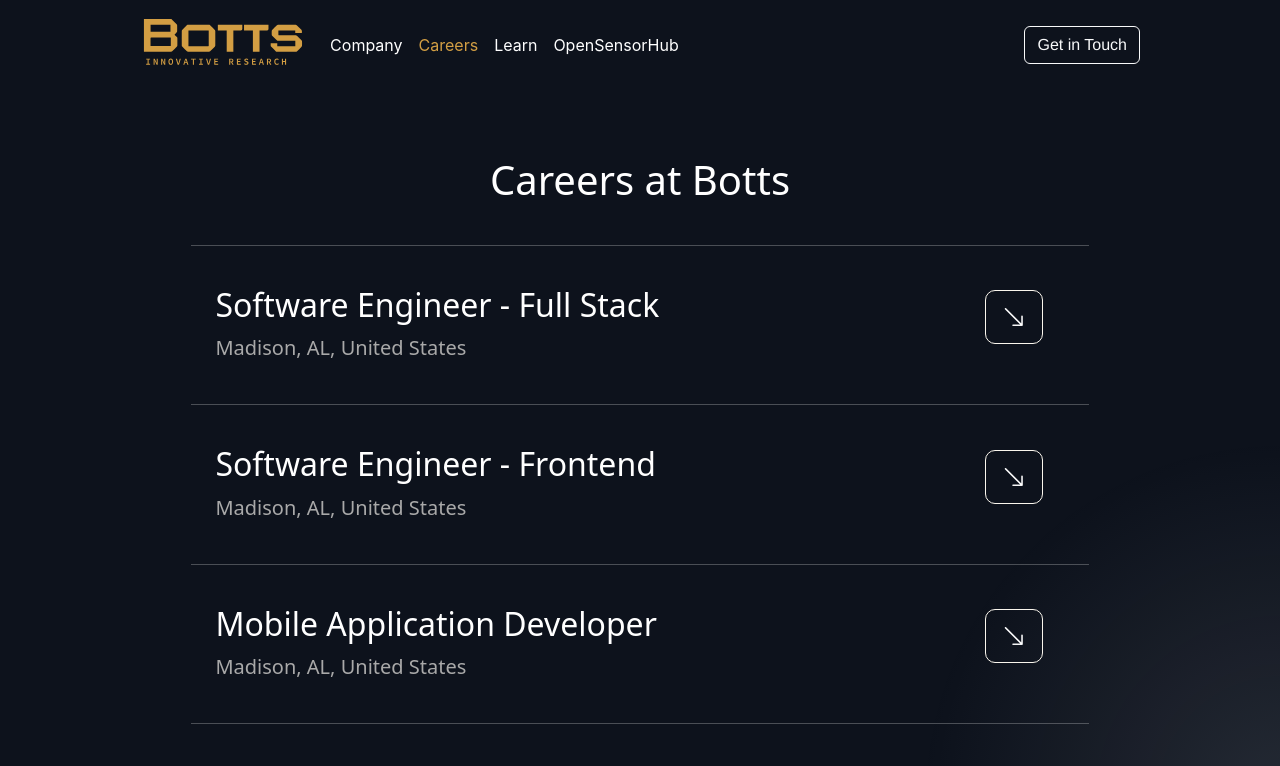
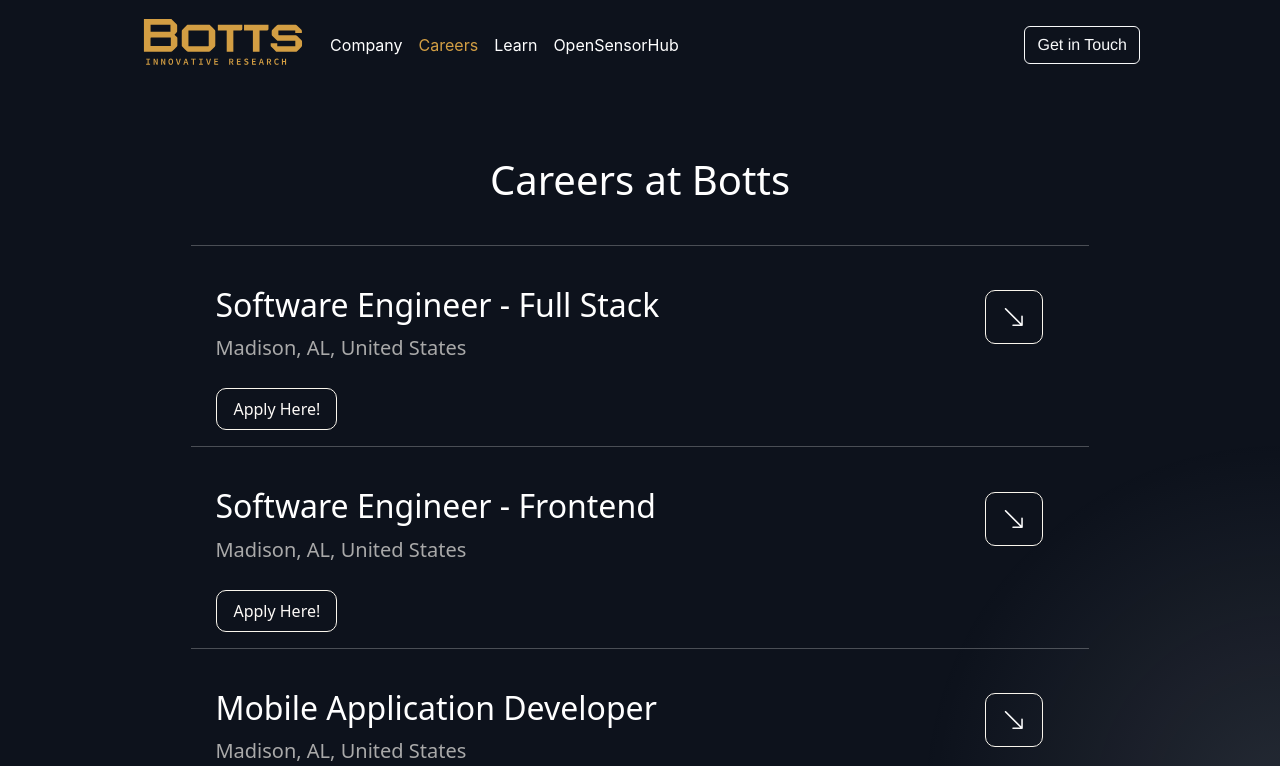
Before and after one commit to kalynstricklin/botts-site, a Vue app: page /jobs in a window 1280 px wide. Shown: the top 766 px of the page. Built offline with nearby package versions, Linux system fonts and the light colour scheme; a web font is replaced by a local one.

Commit message:
updated button to job tittles

```diff
--- a/src/components/careers/JobTitles.vue
+++ b/src/components/careers/JobTitles.vue
@@ -19,9 +19,9 @@
   {
     position: "Mobile Application Developer",
     type: "Full Time",
-    description: "We already have OSH integration with all sensors on the Android platform, or those accessible through Bluetooth, LTE, USB. IPC, etc.  Similar skills on iPhone platform, including iPhone LiDAR are of interest.  Deploying OSH on Android and iPhone with CesiumNative, CesiumJS WebKit, or other approaches will be of interest.",
+    preferredQual: "We already have OSH integration with all sensors on the Android platform, or those accessible through Bluetooth, LTE, USB. IPC, etc.  Similar skills on iPhone platform, including iPhone LiDAR are of interest.  Deploying OSH on Android and iPhone with CesiumNative, CesiumJS WebKit, or other approaches will be of interest.",
     required: "Working knowledge of Cordova, ReactNative, Flutter, NativeScript, etc. are essential.",
-    preferredQual: ""
+    description: ""
   },
   {
     position: "Sensor Integration Engineer" ,
@@ -99,8 +99,17 @@
                   </div>
 
 
+
                 </div>
               </div>
+
+              <div class="button-apply text-start">
+                <router-link :to="{ name: 'JobApplication', params: { position: item.position } }" class="btn text-decoration-none white-button">
+                  Apply Here!
+                </router-link>
+              </div>
+
+
             </div>
 <!--            </router-link>-->
           </div>
@@ -111,6 +120,10 @@
 </template>
 
 <style scoped>
+.button-apply{
+  padding-left: 25px;
+
+}
 .collapse-text{
   font-family: var(--font-primary);
   font-size: 1.15rem;
```
